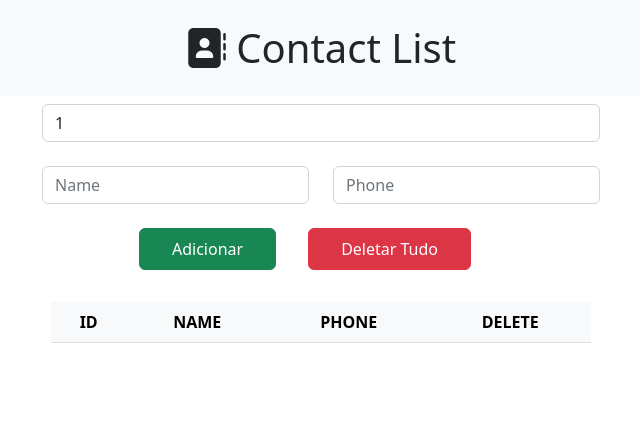
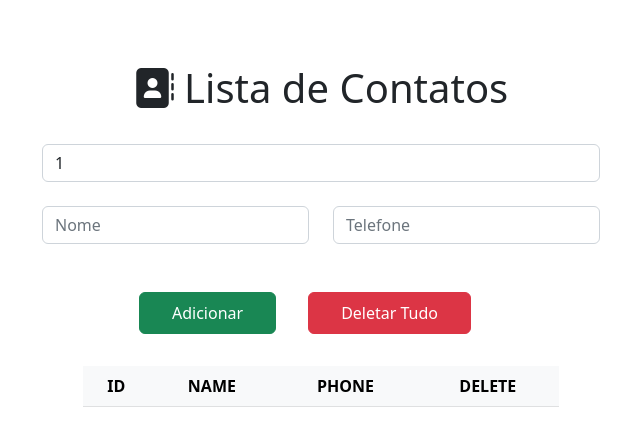
Before and after one commit to carlosrossy/contact-list, a plain HTML site: page page/index.html in a window 1280 px wide. Shown: the whole page, without its empty margins (319-959 px from the left). Drawn offline with nearby package versions, Linux system fonts and the light colour scheme.

Commit message:
♻️ refactor code

```diff
--- a/css/style.css
+++ b/css/style.css
@@ -9,7 +9,7 @@
 }
 
 .container table {
-    margin: 1rem 18rem;
+    margin: 1rem 20rem;
 }
 
 table .btnedit {
@@ -21,3 +21,7 @@ table .btndelete {
     color: red;
     cursor: pointer;
 }
+
+header {
+    margin-top: 4em;
+}
--- a/page/index.html
+++ b/page/index.html
@@ -8,26 +8,27 @@
     <title>Contact List</title>
 
     <link rel="stylesheet" href="../css/style.css" />
+
     <script src="https://kit.fontawesome.com/782455b5e4.js" crossorigin="anonymous"></script>
+
     <link href="https://cdn.jsdelivr.net/npm/bootstrap@5.2.2/dist/css/bootstrap.min.css" rel="stylesheet"
         integrity="sha384-Zenh87qX5JnK2Jl0vWa8Ck2rdkQ2Bzep5IDxbcnCeuOxjzrPF/et3URy9Bv1WTRi" crossorigin="anonymous">
 </head>
 
 <body>
-    <main>
     <header class="container text-center">
-            <h1 class="bg-light py-4"> <i class="fas solid fa-address-book"></i> Contact List</h1>
-
-
+        <h1> <i class="fas solid fa-address-book"></i> Lista de Contatos</h1>
+    </header>
+    <main class="container text-center">
         <div class="d-flex justify-content-center">
-                <form class="w-50">
+            <form class="w-50 py-4">
                 <input type="text" id="userId" class="form-control" readonly placeholder="ID" autocomplete="off">
                 <div class="row">
                     <div class="col">
-                            <input type="text" id="Name" class="form-control" placeholder="Name" autocomplete="off">
+                        <input type="text" id="Name" class="form-control" placeholder="Nome" autocomplete="off">
                     </div>
                     <div class="col">
-                            <input type="text" id="Phone" class="form-control" placeholder="Phone" autocomplete="off">
+                        <input type="text" id="Phone" class="form-control" placeholder="Telefone" autocomplete="off">
                     </div>
                 </div>
 
@@ -56,7 +57,6 @@
             </table>
         </footer>
         <div id="notfound"></div>
-        </header>
     </main>
 
     <script src="https://unpkg.com/dexie@latest/dist/dexie.js"></script>
```
Lines whose indentation alone changed are shown as unchanged.
